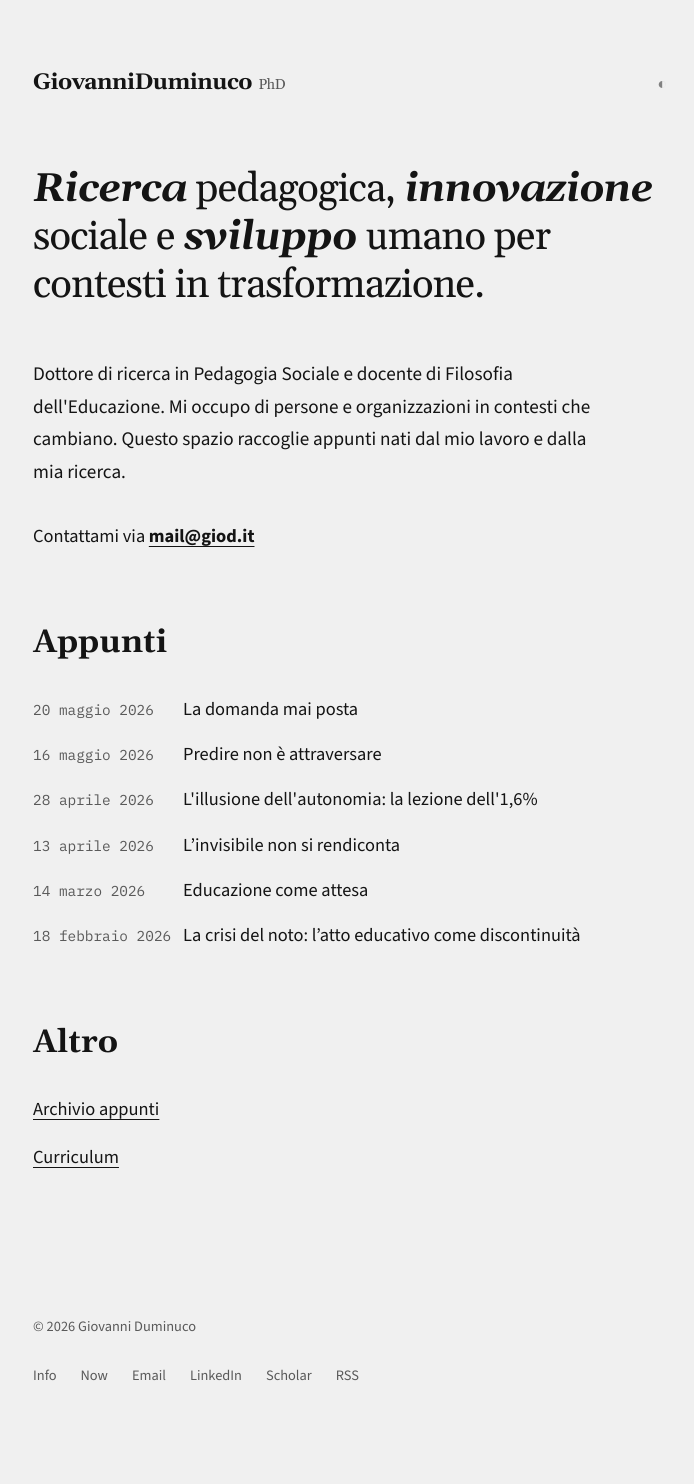
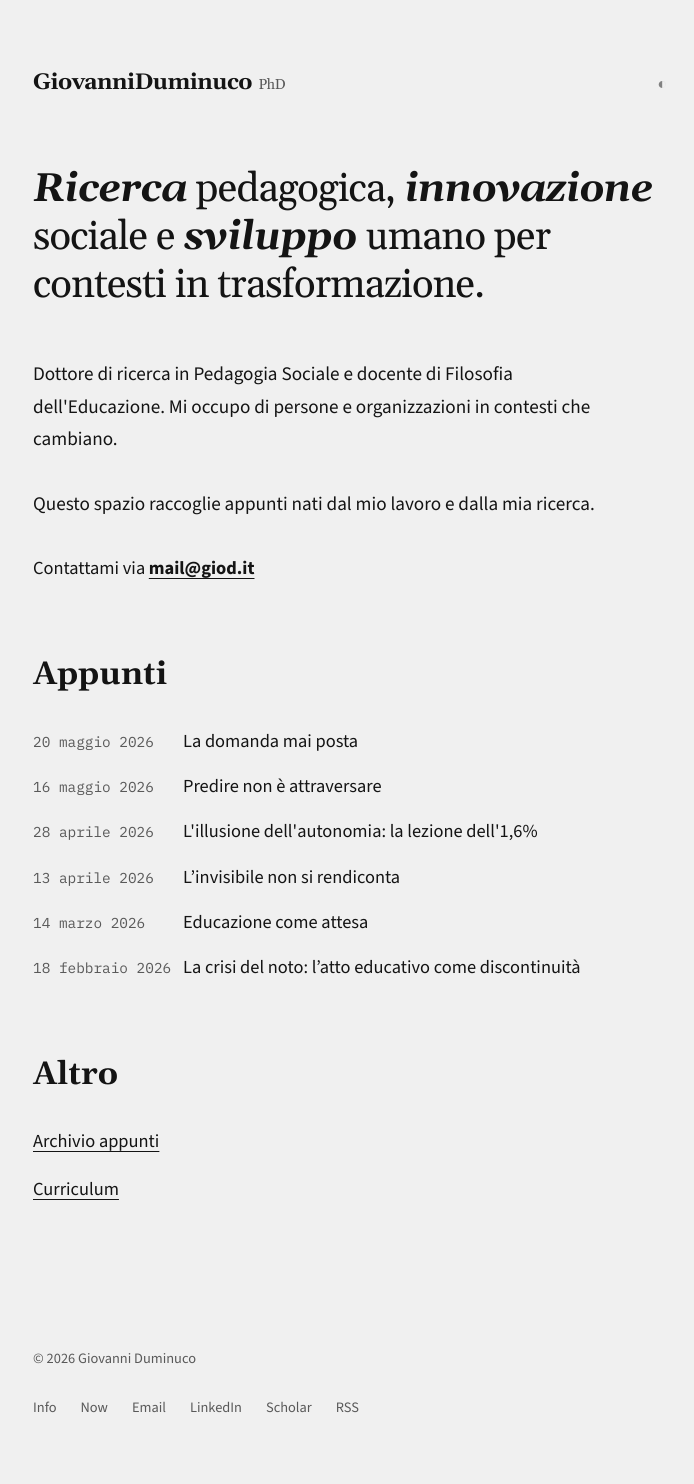
Before and after one commit to dumgio/dumgio.github.io, a Jekyll site: the page built from index.html, in a window 1280 px wide. Shown: the whole page, without its empty margins (127-821 px from the left). Built offline with Jekyll 4.4.1, drawn with Linux system fonts in a browser that asks for light colours; comment, search, counter and statistics services are not loaded; before the commit the page ends 1452 px from its top, so only the background shows below that.

Commit message:
Update index.html

```diff
--- a/index.html
+++ b/index.html
@@ -6,8 +6,8 @@ layout: default
   <em>Ricerca</em> pedagogica, <em>innovazione</em> sociale e <em>sviluppo</em> umano per contesti in trasformazione.
 </div>
 
-<p style="font-size: 1.2rem; margin-bottom: 2rem;">
-  Dottore di ricerca in Pedagogia Sociale e docente di Filosofia dell'Educazione. Mi occupo di persone e organizzazioni in contesti che cambiano. Questo spazio raccoglie appunti nati dal mio lavoro e dalla mia ricerca.</p>
+<p style="font-size: 1.2rem; margin-bottom: 2rem;">Dottore di ricerca in Pedagogia Sociale e docente di Filosofia dell'Educazione. Mi occupo di persone e organizzazioni in contesti che cambiano.</p>
+<p style="font-size: 1.2rem; margin-bottom: 2rem;">Questo spazio raccoglie appunti nati dal mio lavoro e dalla mia ricerca.</p>
 <p>Contattami via <strong><a href="mailto:mail@giod.it">mail@giod.it</a></strong></p>
 
 <h2>Appunti</h2>
```
